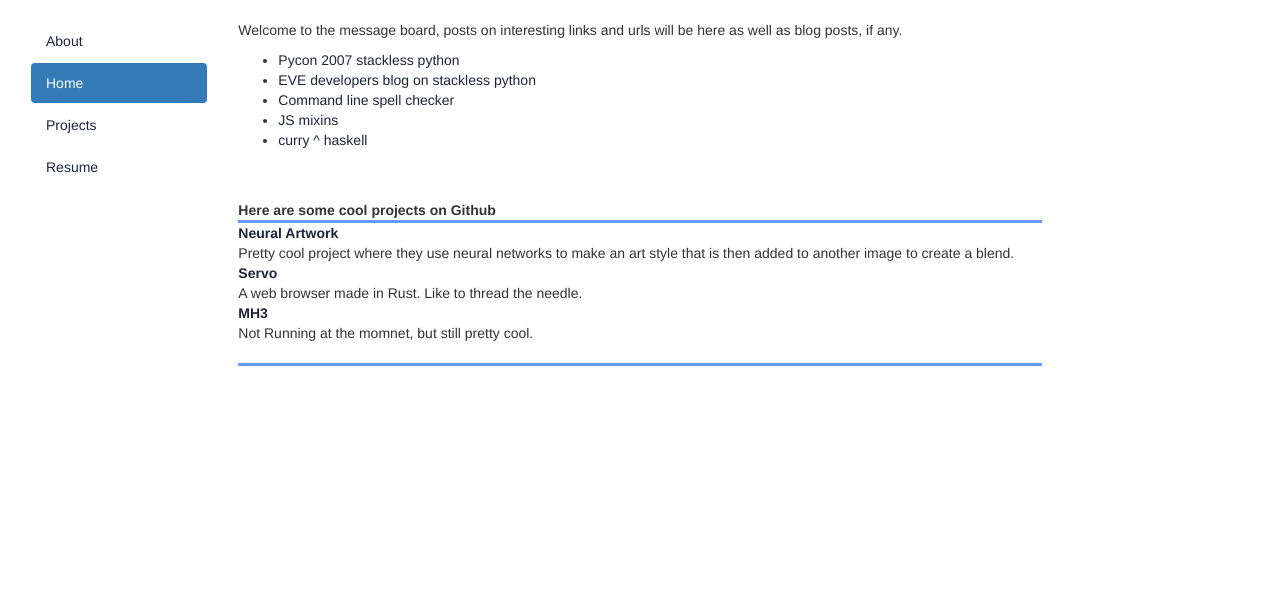
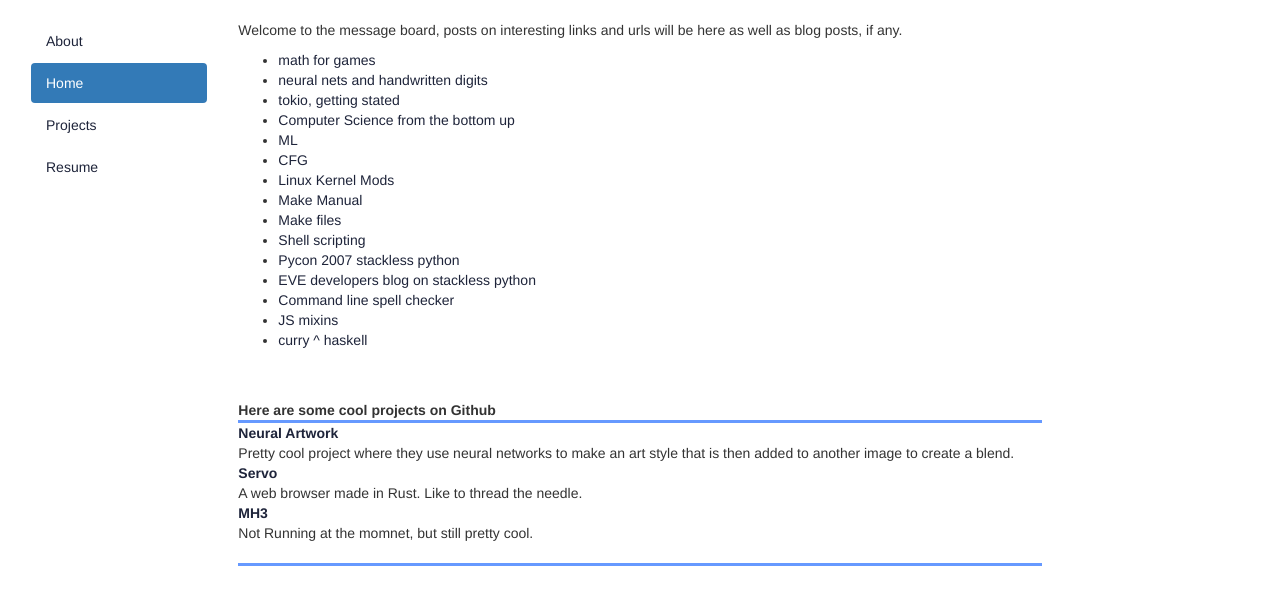
Before and after one commit to ChristopherBlackman/legendary-journey, a plain HTML site: page output/index.html in a window 1280 px wide. Shown: the part 83-688 px from the top of the page. Drawn offline with Linux system fonts and the light colour scheme.

Commit message:
updated list of websites

```diff
--- a/output/index.html
+++ b/output/index.html
@@ -54,6 +54,16 @@
 					<p>Welcome to the message board, posts on interesting links and urls will be here as well as blog posts, if any.</p>
 
 <ul>
+    <li><a href="http://www.3dgep.com/3d-math-primer-for-game-programmers-matrices/">math for games</a></li>
+    <li><a href="http://fermatslibrary.com/s/using-neural-nets-to-recognize-handwritten-digits">neural nets and handwritten digits</a></li>
+    <li><a href="https://lukesteensen.com/2016/12/getting-started-with-tokio/">tokio, getting stated</a></li>
+    <li><a href="https://www.bottomupcs.com/">Computer Science from the bottom up</a></li>
+    <li><a href="https://ml.berkeley.edu/blog/2016/11/06/tutorial-1/>">ML</a></li>
+    <li><a href="https://www.cs.rochester.edu/~nelson/courses/csc_173/grammars/cfg.html">CFG</a></li>
+    <li><a href="http://www.tldp.org/LDP/lkmpg/2.6/html/lkmpg.html#AEN121">Linux Kernel Mods</a></li>
+    <li><a href="https://www.gnu.org/software/make/manual/make.html">Make Manual</a></li>
+    <li><a href="http://mrbook.org/blog/tutorials/make/">Make files </a></li>
+    <li><a href="http://linuxcommand.org/wss0130.php">Shell scripting</a></li>
 	<li><a href="http://dalkescientific.com/StacklessPyCon2007-Dalke.pdf"> Pycon 2007 stackless python</a></li>
 	<li><a href="http://www.grant-olson.net/files/why_stackless.html"> EVE developers blog on stackless python </a></li>
 	<li><a href="http://aspell.net/"> Command line spell checker</a></li>
```
Also changed, not shown: templates/html/home/body.html (+8 -1 lines).
